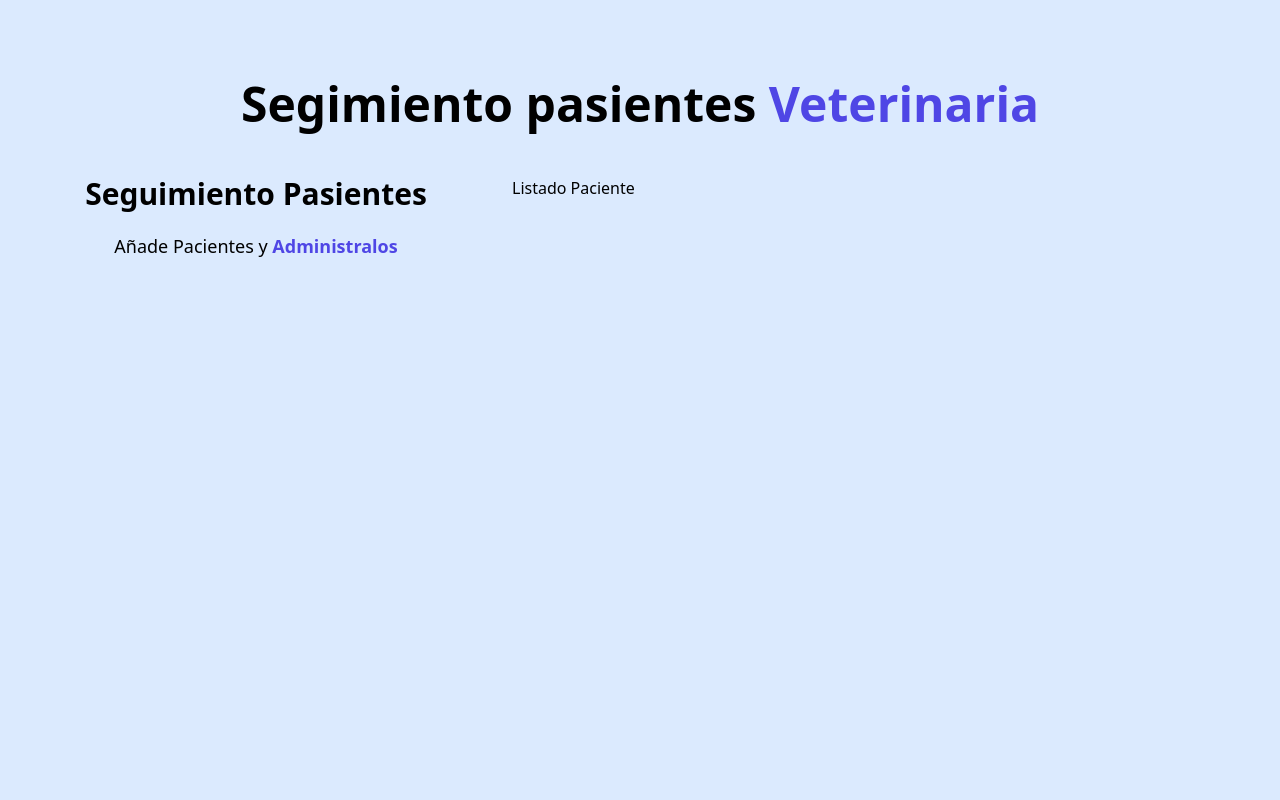
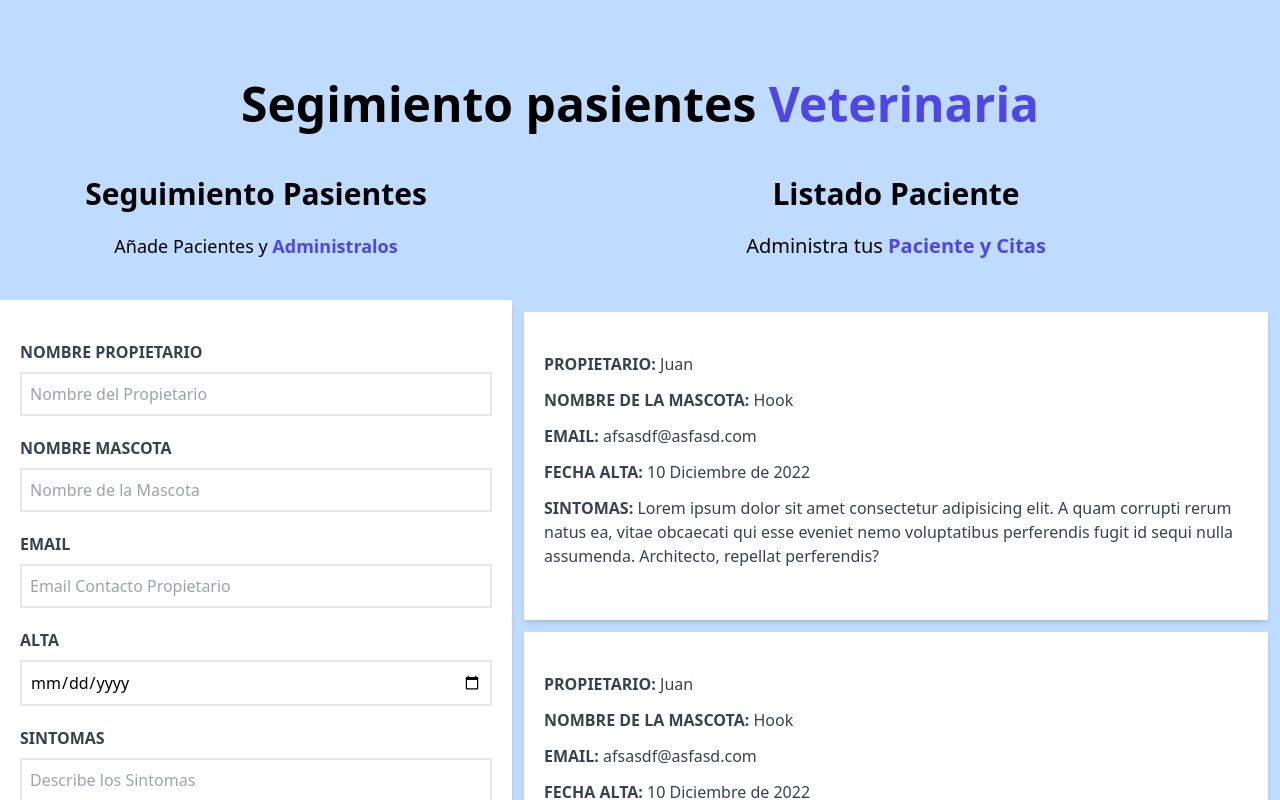
Before and after one commit to AndresCampuzanoCervantes/Citas_Veterinaria_React, a React (Vite) app: page / in a window 1280 px wide. Shown: the top 800 px of the page. Built offline with nearby package versions, Linux system fonts and the light colour scheme.

Commit message:
Se termino de crear el formulario de registro de paciente, ademas tambien se creo el esque para mostrar el listado de paciente.

```diff
--- a/index.html
+++ b/index.html
@@ -6,7 +6,7 @@
     <meta name="viewport" content="width=device-width, initial-scale=1.0" />
     <title>Citas React</title>
   </head>
-  <body class="bg-blue-100 h-screen">
+  <body class="bg-blue-200 h-screen">
     <div id="root"></div>
     <script type="module" src="/src/main.jsx"></script>
   </body>
--- a/src/components/Formulario.jsx
+++ b/src/components/Formulario.jsx
@@ -1,20 +1,91 @@
-import React from 'react'
-
+/**
+ * Este componente retorna el contenido del formulario principal.
+ * @returns
+ */
 function Formulario() {
   return (
     <div className="md:w-1/2 lg:w-2/5">
       <h2 className="font-black text-3xl text-center">Seguimiento Pasientes</h2>
-      <p className="text-lg mt-5 text-center">
+      <p className="text-lg mt-5 text-center mb-10">
         Añade Pacientes y {''}
         <span className="text-indigo-600 font-bold text-lg">
           Administralos
         </span>
       </p>
-      <form action="">
+      <form className="bg-white shadow-md raunded-lg py-10 px-5 mb-10">
+        <div className="mb-5">
+          <label htmlFor="petOwner" className="block text-gray-700 uppercase font-bold w-full">
+            Nombre Propietario
 
+          </label>
+
+          <input
+            id="petOwner"
+            type="text"
+            placeholder="Nombre del Propietario"
+            className="border-2 w-full p-2 mt-2 placeholder-gray-400 raunded-md"
+          />
+        </div>
+        <div className="mb-5">
+          <label htmlFor="petName" className="block text-gray-700 uppercase font-bold">
+            Nombre Mascota
+          </label>
+
+          <input
+            id="petName"
+            type="text"
+            placeholder="Nombre de la Mascota"
+            className="border-2 w-full p-2 mt-2 placeholder-gray-400 raunded-md"
+          />
+        </div>
+        <div className="mb-5">
+          <label htmlFor="email" className="block text-gray-700 uppercase font-bold">
+            Email
+          </label>
+
+          <input
+            id="email"
+            type="email"
+            placeholder="Email Contacto Propietario"
+            className="border-2 w-full p-2 mt-2 placeholder-gray-400 raunded-md"
+          />
+        </div>
+        <div className="mb-5">
+          <label htmlFor="alta" className="block text-gray-700 uppercase font-bold">
+            Alta
+          </label>
+
+          <input
+            id="alta"
+            type="date"
+            className="border-2 w-full p-2 mt-2 placeholder-gray-400 raunded-md"
+          />
+        </div>
+        <div className="mb-5">
+          <label htmlFor="sintomas" className="block text-gray-700 uppercase font-bold">
+            Sintomas
+          </label>
+          <textarea id="sintomas"  placeholder="Describe los Sintomas" className="border-2 w-full p-2 mt-2 placeholder-gray-400 raunded-md"/>
+        </div>
+
+        <input type="submit" className="bg-indigo-600 w-full p-3 text-white uppercase font-bold hover:bg-indigo-700 cursor-pointer transition-all" value="Agregar Parciente" />
       </form>
     </div>
   )
 }
 
+/* esta etiqueta trae un icono falta ver como se cuadara al lado de input de nombre del propietario
+  <svg class="h-8
+              w-8
+              text-indigo-500"
+              fill="none"
+              viewBox="0 0 24 24"
+              stroke="currentColor">
+    <path stroke-linecap="round"
+          stroke-linejoin="round"
+          stroke-width="2"
+          d="M5.121 17.804A13.937 13.937 0 0112 16c2.5 0 4.847.655 6.879 1.804M15 10a3 3 0 11-6 0 3 3 0 016 0zm6 2a9 9 0 11-18 0 9 9 0 0118 0z"/>
+  </svg>
+  https://www.tailwindtoolbox.com/icons
+*/
 export default Formulario
--- a/src/components/ListadoPacientes.jsx
+++ b/src/components/ListadoPacientes.jsx
@@ -1,7 +1,19 @@
+import Paciente from "./Paciente"
+
 function ListadoPacientes() {
   return (
-    <div className="mg:w-1/2 lg:w-2/5">
-      <h2>Listado Paciente</h2>
+    <div className="md:w-1/2 lg:w-3/5 ">
+      <h2 className="font-black text-3xl text-center">Listado Paciente</h2>
+      <p className="text-xl mt-5 mb-10 text-center">
+        Administra tus {' '}
+        <span className="text-indigo-600 font-bold">Paciente y Citas</span>
+      </p>
+      <div className="h-screen md:h-screen overflow-y-scroll">
+        <Paciente/>
+        <Paciente/>
+        <Paciente/>
+        <Paciente/>
+      </div>
     </div>
   )
 }
--- /dev/null
+++ b/src/components/Paciente.jsx
@@ -0,0 +1,27 @@
+//rfce
+
+
+
+function Paciente() {
+  return (
+    <div className="m-3 bg-white shadow-md px-5 py-10 raunded-xl">
+        <p className="font-bold mb-3 text-gray-700 uppercase">Propietario: {' '}
+          <span className="font-normal normal-case">Juan</span>
+        </p>
+        <p className="font-bold mb-3 text-gray-700 uppercase">Nombre de la Mascota: {' '}
+          <span className="font-normal normal-case">Hook</span>
+        </p>
+        <p className="font-bold mb-3 text-gray-700 uppercase">email: {' '}
+          <span className="font-normal normal-case">afsasdf@asfasd.com</span>
+        </p>
+        <p className="font-bold mb-3 text-gray-700 uppercase">Fecha Alta: {' '}
+          <span className="font-normal normal-case">10 Diciembre de 2022</span>
+        </p>
+        <p className="font-bold mb-3 text-gray-700 uppercase">Sintomas: {' '}
+          <span className="font-normal normal-case">Lorem ipsum dolor sit amet consectetur adipisicing elit. A quam corrupti rerum natus ea, vitae obcaecati qui esse eveniet nemo voluptatibus perferendis fugit id sequi nulla assumenda. Architecto, repellat perferendis?</span>
+        </p>
+      </div>
+  )
+}
+
+export default Paciente
```
